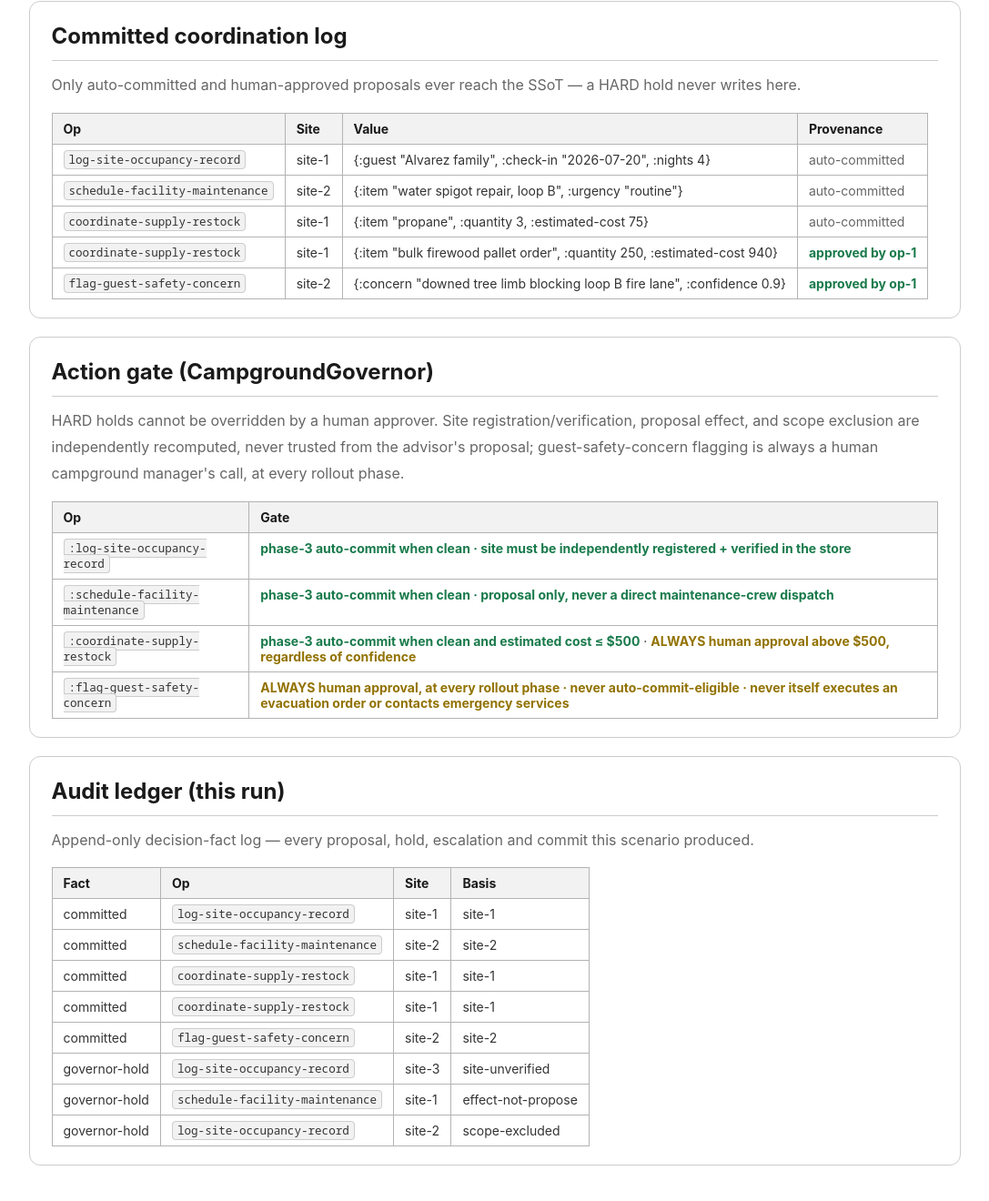
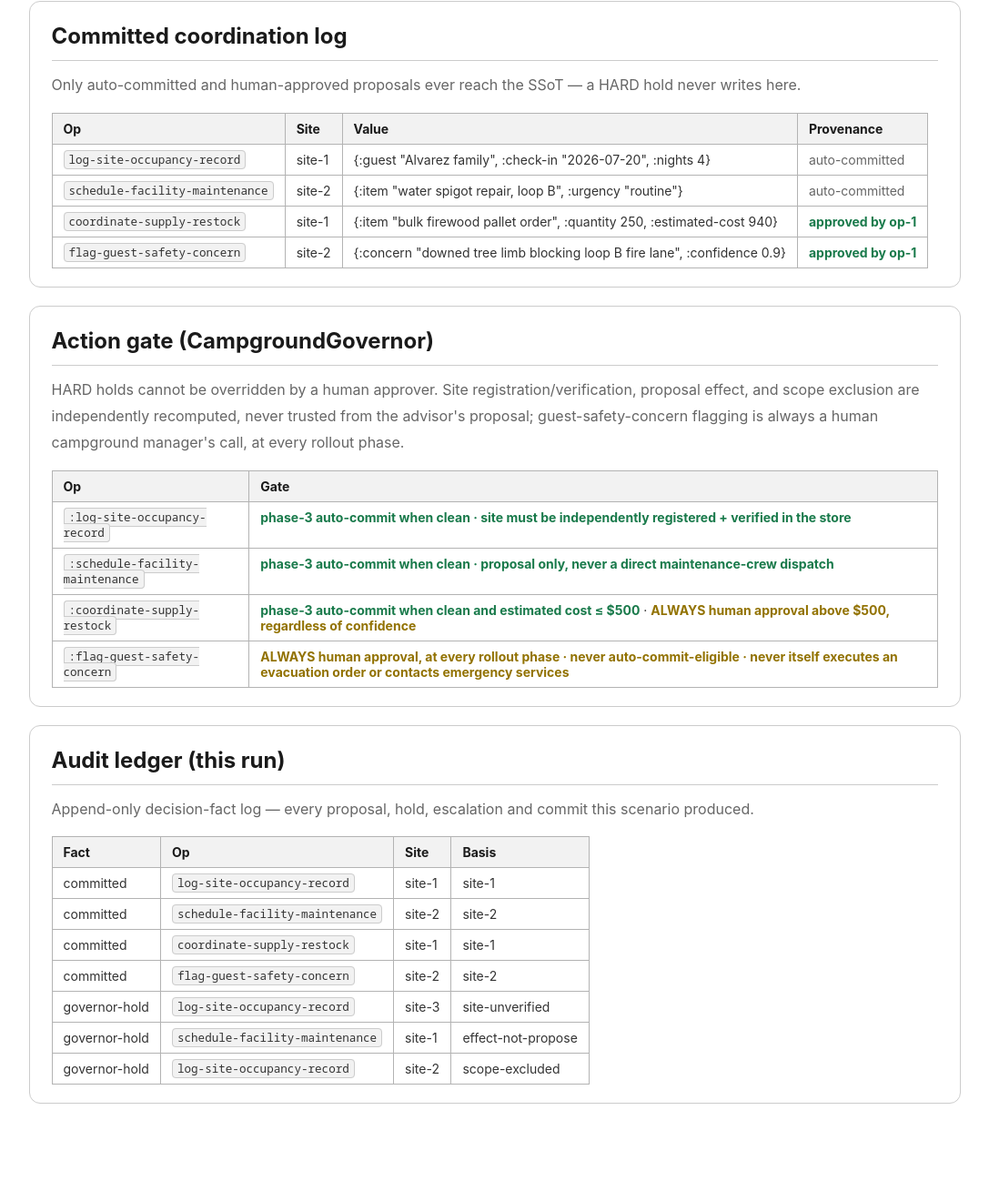
Before and after one commit to cloud-itonami/cloud-itonami-isic-5520, a plain HTML site: page docs/samples/operator-console.html in a window 1280 px wide. Shown: the part 564-1884 px from the top of the page at 91% size, without its empty margins (89-1176 px from the left). After the commit the page ends 1861 px from the top, so only its background shows below. Drawn offline with Linux system fonts and the light colour scheme.

Commit message:
chore(console): nightly regeneration through the real actor

```diff
--- a/docs/samples/operator-console.html
+++ b/docs/samples/operator-console.html
@@ -2486,7 +2486,6 @@ img,svg { max-width: 100%; height: auto; }</style></head><body>
       <tbody>
         <tr><td><code>log-site-occupancy-record</code></td><td>site-1</td><td>{:guest "Alvarez family", :check-in "2026-07-20", :nights 4}</td><td><span class="muted">auto-committed</span></td></tr>
         <tr><td><code>schedule-facility-maintenance</code></td><td>site-2</td><td>{:item "water spigot repair, loop B", :urgency "routine"}</td><td><span class="muted">auto-committed</span></td></tr>
-        <tr><td><code>coordinate-supply-restock</code></td><td>site-1</td><td>{:item "propane", :quantity 3, :estimated-cost 75}</td><td><span class="muted">auto-committed</span></td></tr>
         <tr><td><code>coordinate-supply-restock</code></td><td>site-1</td><td>{:item "bulk firewood pallet order", :quantity 250, :estimated-cost 940}</td><td><span class="ok">approved by op-1</span></td></tr>
         <tr><td><code>flag-guest-safety-concern</code></td><td>site-2</td><td>{:concern "downed tree limb blocking loop B fire lane", :confidence 0.9}</td><td><span class="ok">approved by op-1</span></td></tr>
       </tbody>
@@ -2514,7 +2513,6 @@ img,svg { max-width: 100%; height: auto; }</style></head><body>
         <tr><td>committed</td><td><code>log-site-occupancy-record</code></td><td>site-1</td><td>site-1</td></tr>
         <tr><td>committed</td><td><code>schedule-facility-maintenance</code></td><td>site-2</td><td>site-2</td></tr>
         <tr><td>committed</td><td><code>coordinate-supply-restock</code></td><td>site-1</td><td>site-1</td></tr>
-        <tr><td>committed</td><td><code>coordinate-supply-restock</code></td><td>site-1</td><td>site-1</td></tr>
         <tr><td>committed</td><td><code>flag-guest-safety-concern</code></td><td>site-2</td><td>site-2</td></tr>
         <tr><td>governor-hold</td><td><code>log-site-occupancy-record</code></td><td>site-3</td><td>site-unverified</td></tr>
         <tr><td>governor-hold</td><td><code>schedule-facility-maintenance</code></td><td>site-1</td><td>effect-not-propose</td></tr>
```
